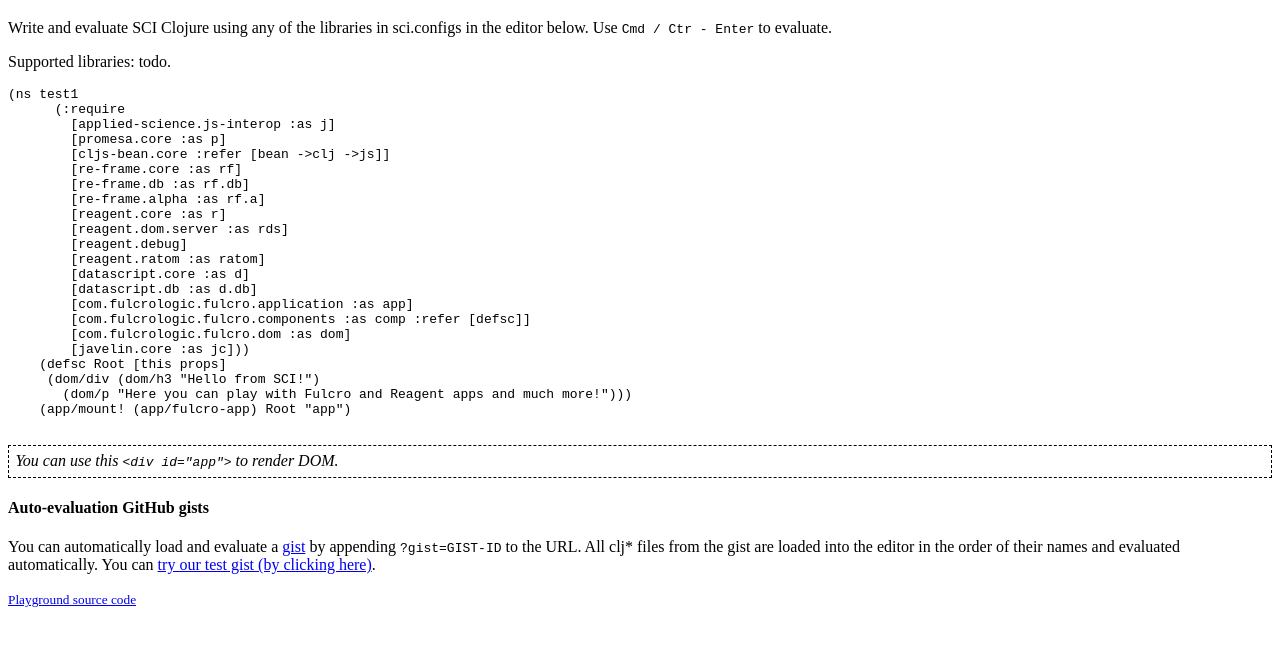
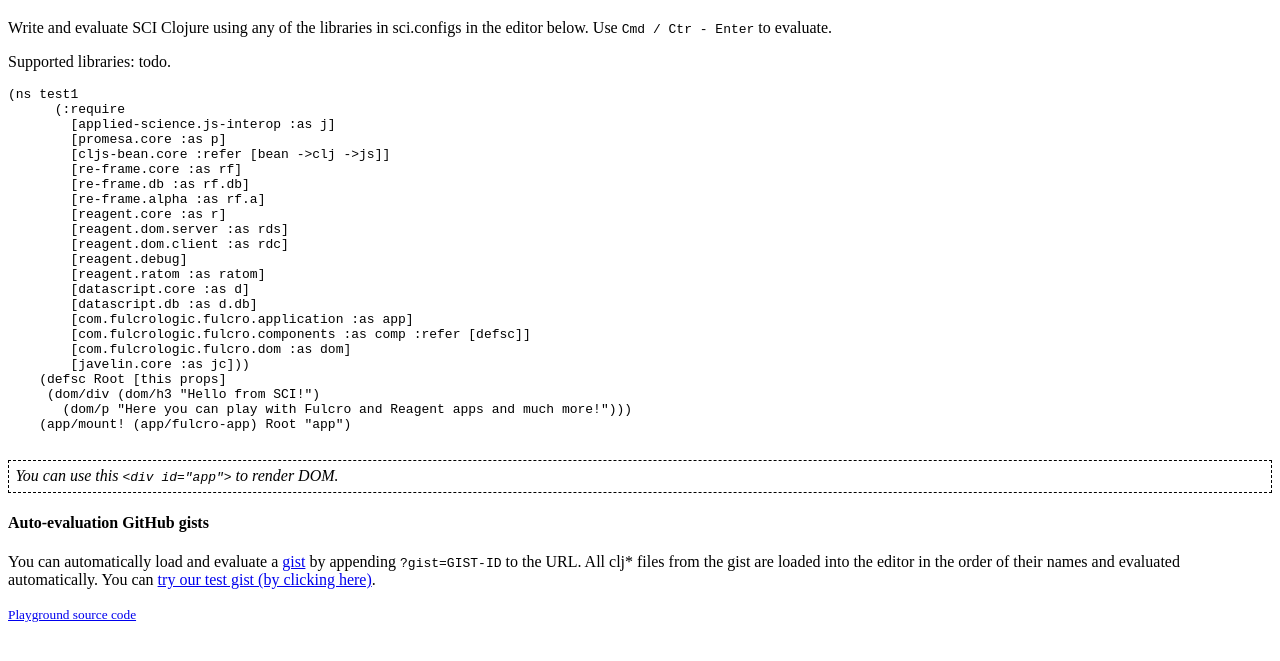
Before and after one commit to babashka/sci.configs, a website: page playground/www/index.html in a window 1280 px wide. Shown: the part 61-722 px from the top of the page. Drawn offline with Linux system fonts and the light colour scheme.

Commit message:
Add reagent.dom.client (#44)

```diff
--- a/playground/www/index.html
+++ b/playground/www/index.html
@@ -22,6 +22,7 @@
         [re-frame.alpha :as rf.a]
         [reagent.core :as r]
         [reagent.dom.server :as rds]
+        [reagent.dom.client :as rdc]
         [reagent.debug]
         [reagent.ratom :as ratom]
         [datascript.core :as d]
```
Also changed, not shown: README.md, 2 other files.
